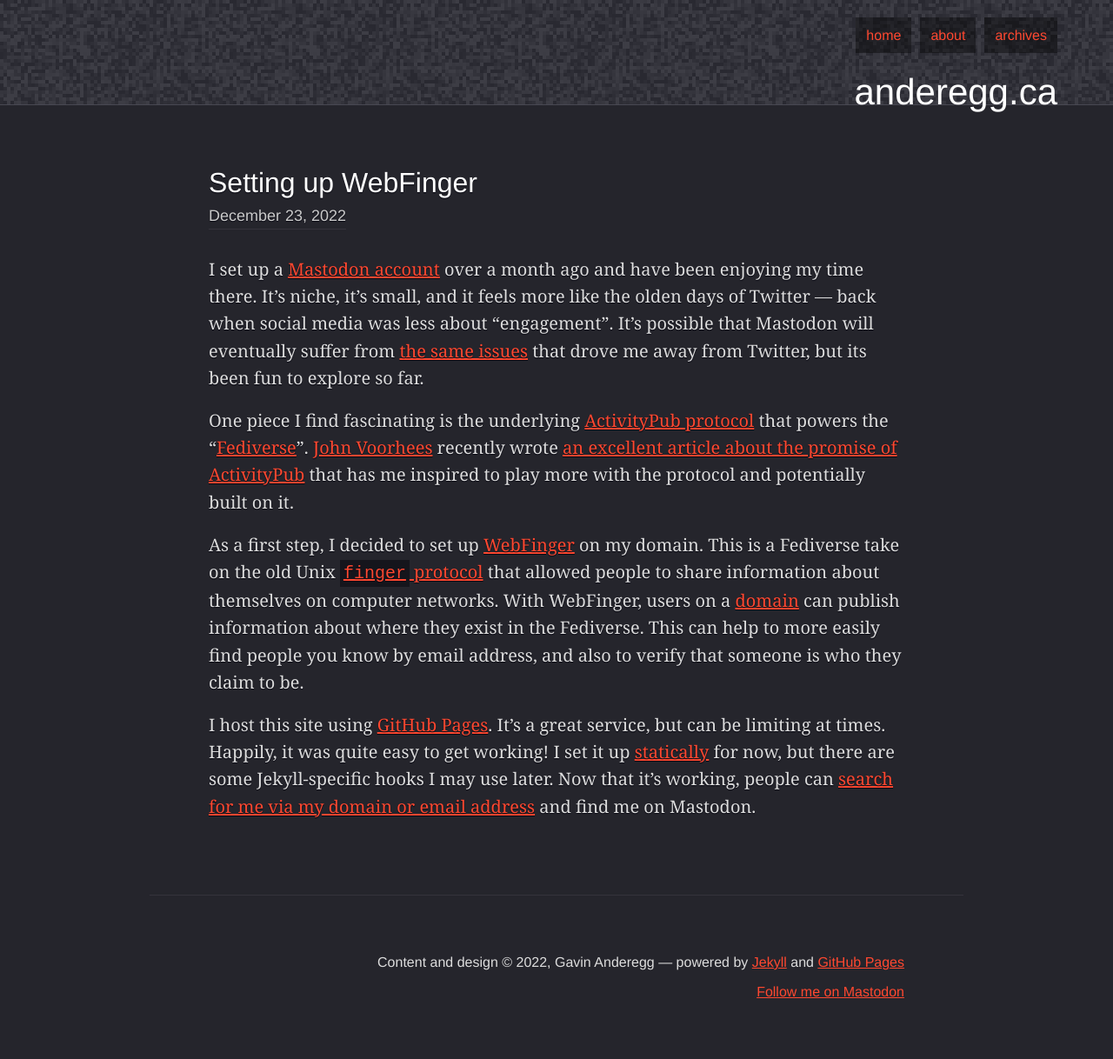
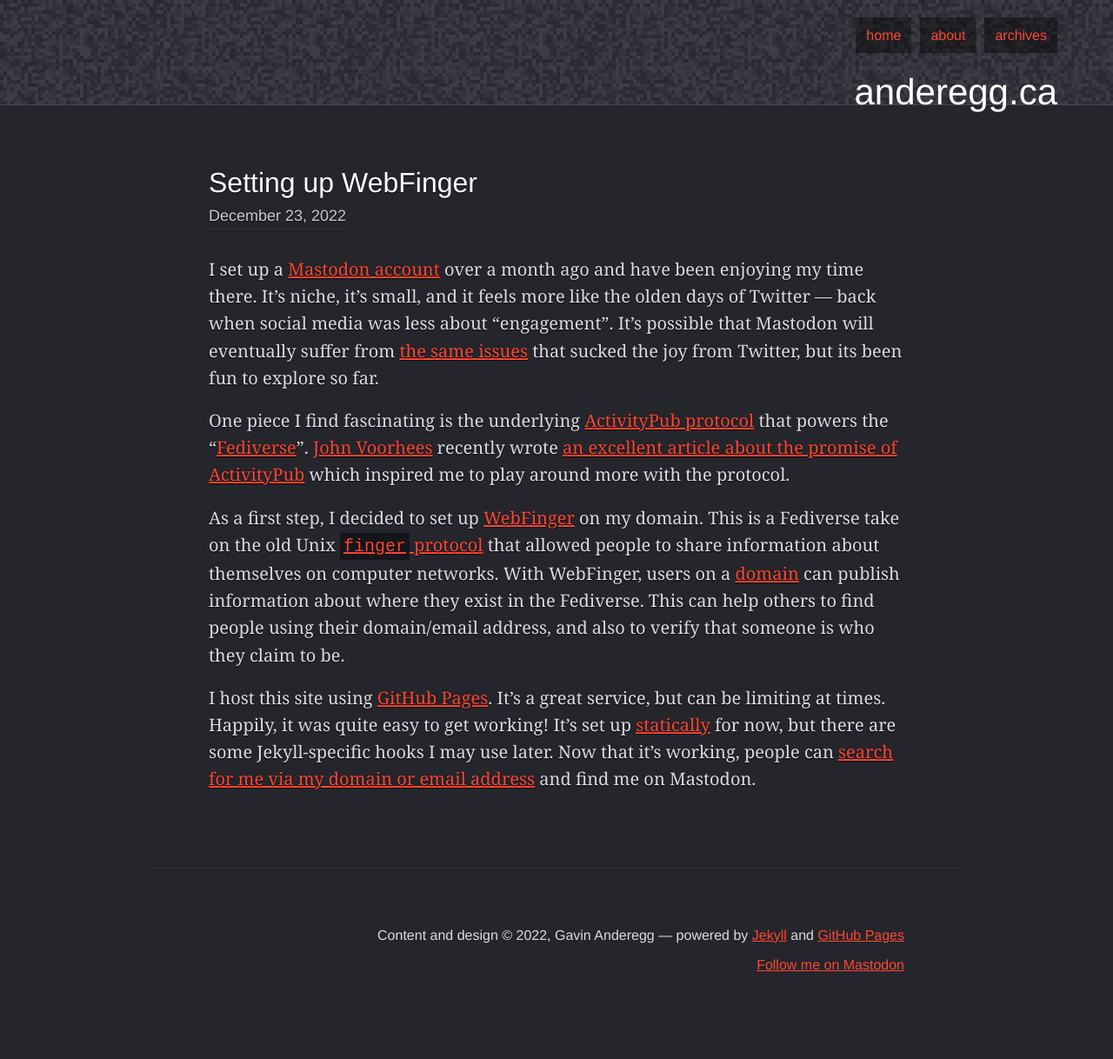
Before and after one commit to gavinanderegg/gavinanderegg.github.io, a Jekyll site: the page built from _posts/2022-12-23-2022-setting-up-webfinger.md, in a window 1280 px wide. Shown: the whole page at 87% size. Built offline with Jekyll 4.4.1, drawn with Linux system fonts in a browser that asks for light colours; after the commit the page ends 1187 px from its top, so only the background shows below that.

Commit message:
Light editing

```diff
--- a/_posts/2022-12-23-2022-setting-up-webfinger.md
+++ b/_posts/2022-12-23-2022-setting-up-webfinger.md
@@ -2,10 +2,10 @@
 title: Setting up WebFinger
 ---
 
-I set up a [Mastodon account](https://mastodon.social/@gavinanderegg) over a month ago and have been enjoying my time there. It's niche, it's small, and it feels more like the olden days of Twitter — back when social media was less about "engagement". It's possible that Mastodon will eventually suffer from [the same issues](https://www.pnas.org/doi/10.1073/pnas.2024292118) that drove me away from Twitter, but its been fun to explore so far.
+I set up a [Mastodon account](https://mastodon.social/@gavinanderegg) over a month ago and have been enjoying my time there. It's niche, it's small, and it feels more like the olden days of Twitter — back when social media was less about "engagement". It's possible that Mastodon will eventually suffer from [the same issues](https://www.pnas.org/doi/10.1073/pnas.2024292118) that sucked the joy from Twitter, but its been fun to explore so far.
 
-One piece I find fascinating is the underlying [ActivityPub protocol](https://activitypub.rocks) that powers the "[Fediverse](https://en.wikipedia.org/wiki/Fediverse)". [John Voorhees](https://mastodon.macstories.net/@johnvoorhees) recently wrote [an excellent article about the promise of ActivityPub](https://www.macstories.net/stories/making-activitypub-your-social-media-hub-for-mastodon-and-other-decentralized-services/) that has me inspired to play more with the protocol and potentially built on it.
+One piece I find fascinating is the underlying [ActivityPub protocol](https://activitypub.rocks) that powers the "[Fediverse](https://en.wikipedia.org/wiki/Fediverse)". [John Voorhees](https://mastodon.macstories.net/@johnvoorhees) recently wrote [an excellent article about the promise of ActivityPub](https://www.macstories.net/stories/making-activitypub-your-social-media-hub-for-mastodon-and-other-decentralized-services/) which inspired me to play around more with the protocol.
 
-As a first step, I decided to set up [WebFinger](https://webfinger.net) on my domain. This is a Fediverse take on the old Unix [`finger` protocol](https://en.wikipedia.org/wiki/Finger_(protocol)) that allowed people to share information about themselves on computer networks. With WebFinger, users on a [domain](https://en.wikipedia.org/wiki/Domain_name) can publish information about where they exist in the Fediverse. This can help to more easily find people you know by email address, and also to verify that someone is who they claim to be.
+As a first step, I decided to set up [WebFinger](https://webfinger.net) on my domain. This is a Fediverse take on the old Unix [`finger` protocol](https://en.wikipedia.org/wiki/Finger_(protocol)) that allowed people to share information about themselves on computer networks. With WebFinger, users on a [domain](https://en.wikipedia.org/wiki/Domain_name) can publish information about where they exist in the Fediverse. This can help others to find people using their domain/email address, and also to verify that someone is who they claim to be.
 
-I host this site using [GitHub Pages](https://pages.github.com). It's a great service, but can be limiting at times. Happily, it was quite easy to get working! I set it up [statically](https://guide.toot.as/guide/use-your-own-domain/#5-static-files) for now, but there are some Jekyll-specific hooks I may use later. Now that it's working, people can [search for me via my domain or email address](https://webfinger.net/lookup/?resource=https%3A%2F%2Fanderegg.ca) and find me on Mastodon.
+I host this site using [GitHub Pages](https://pages.github.com). It's a great service, but can be limiting at times. Happily, it was quite easy to get working! It's set up [statically](https://guide.toot.as/guide/use-your-own-domain/#5-static-files) for now, but there are some Jekyll-specific hooks I may use later. Now that it's working, people can [search for me via my domain or email address](https://webfinger.net/lookup/?resource=https%3A%2F%2Fanderegg.ca) and find me on Mastodon.
```
